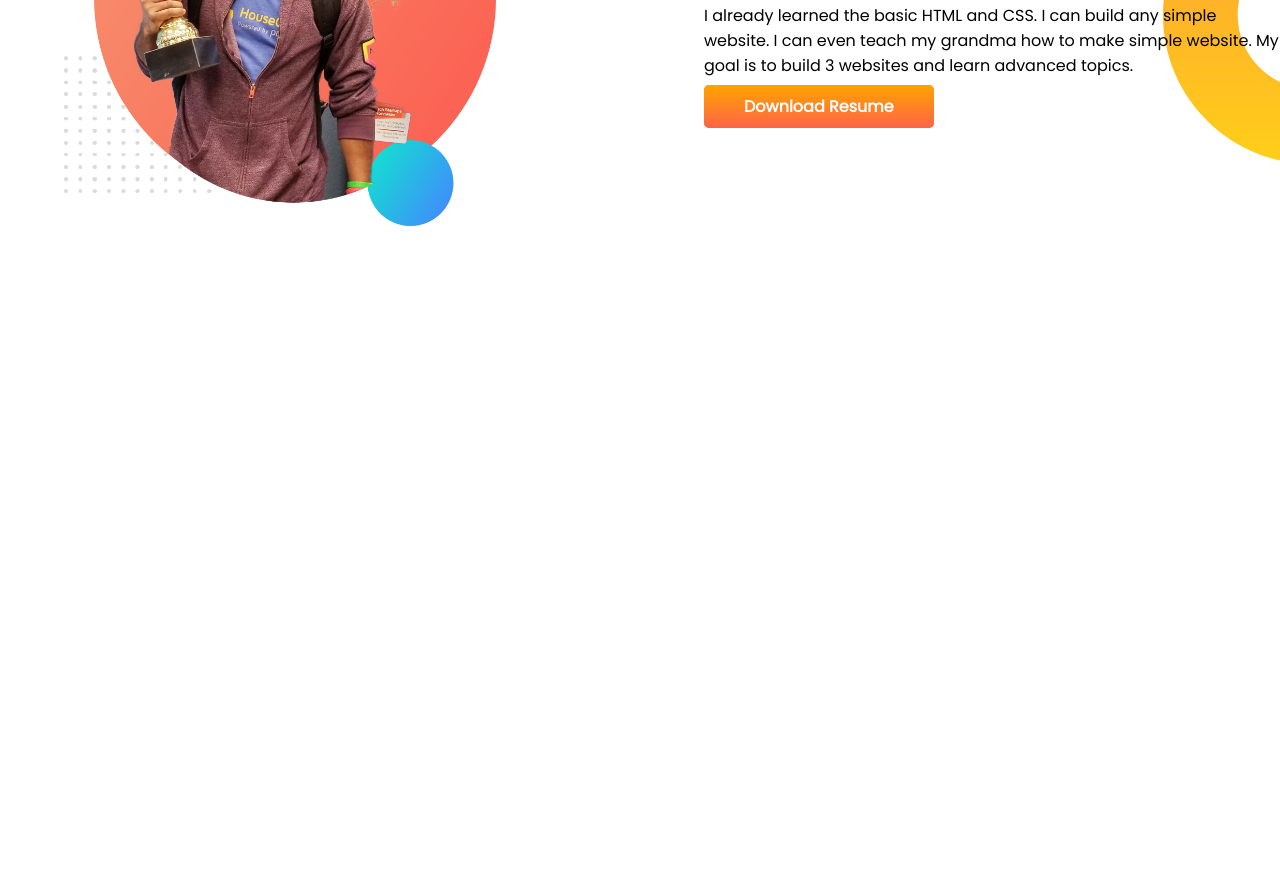
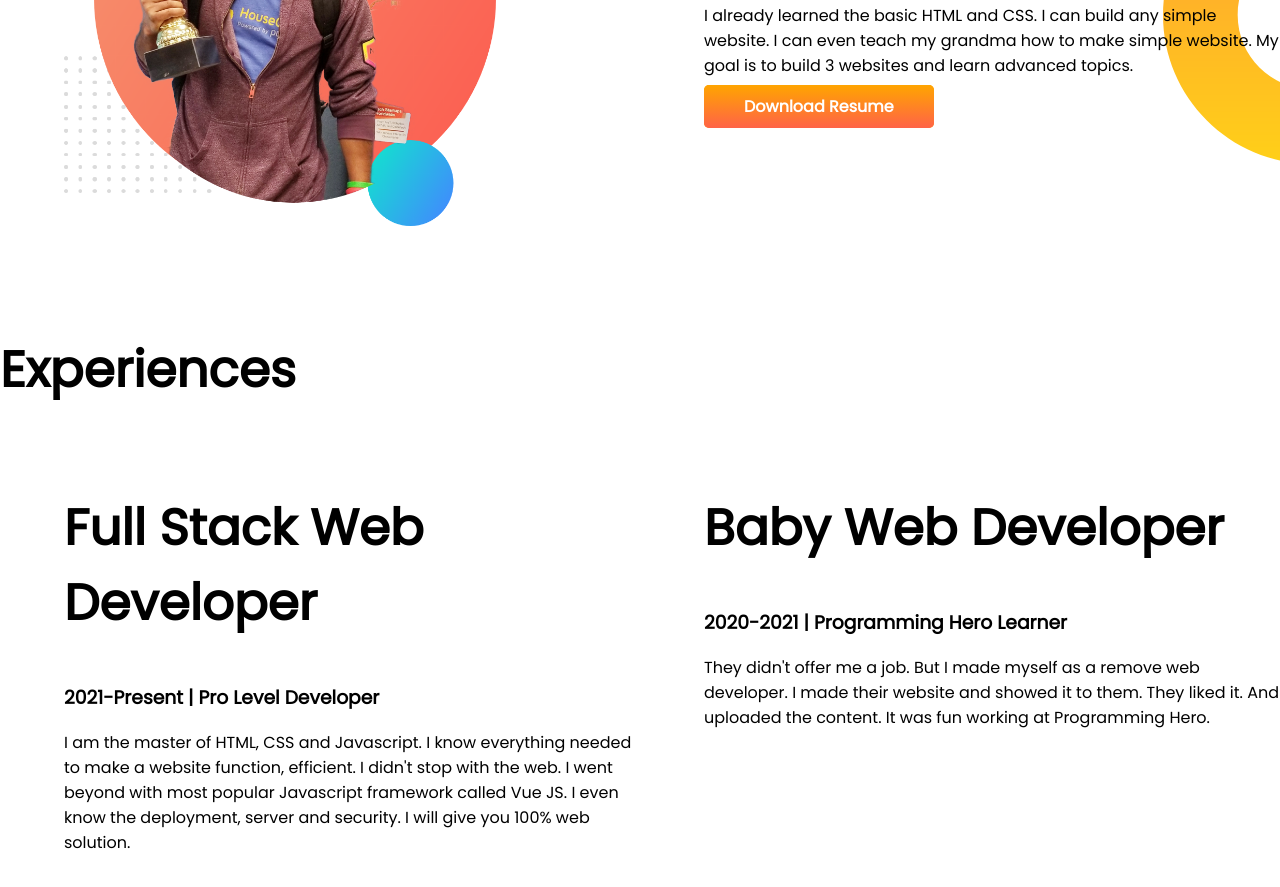
Before and after one commit to masudcn29/developer-portfolio, a plain HTML site: page index.html in a window 1280 px wide. Shown: the part 766-1653 px from the top of the page. Before the commit the page ends 1099 px from the top, so only its background shows below. Drawn offline with Linux system fonts and the light colour scheme.

Commit message:
Experience added

```diff
--- a/index.html
+++ b/index.html
@@ -13,7 +13,7 @@
 </head>
 
 <body>
-    <section class="top-banner">
+    <section class="top-banner flexible-container">
         <div class="half-width">
             <h1>Welcome to</h1>
             <h1><span class="oranger-color">M R</span> World!</h1>
@@ -29,7 +29,7 @@
             <img src="images/M-R-Masud.png" alt="">
         </div>
     </section>
-    <section class="drem-big">
+    <section class="drem-big flexible-container">
         <div class="half-width">
             <img src="images/jhankar.png" alt="">
         </div>
@@ -42,6 +42,27 @@
         </div>
 
     </section>
+    <section class="experience-area">
+        <h1>Experiences</h1>
+        <div class="flexible-container">
+            <div class="half-width">
+                <h1>Full Stack Web Developer</h1>
+                <h3>2021-Present | Pro Level Developer</h3>
+                <p>I am the master of HTML, CSS and Javascript. I know everything needed to make a website function,
+                    efficient. I didn't stop with the web. I went beyond with most popular Javascript framework called
+                    Vue
+                    JS. I even know the deployment, server and security. I will give you 100% web solution.</p>
+            </div>
+            <div class="half-width">
+                <h1>Baby Web Developer</h1>
+                <h3>2020-2021 | Programming Hero Learner</h3>
+                <p>They didn't offer me a job. But I made myself as a remove web developer. I made their website and
+                    showed
+                    it to them. They liked it. And uploaded the content. It was fun working at Programming Hero.</p>
+            </div>
+        </div>
+
+    </section>
 </body>
 
 </html>
--- a/style.css
+++ b/style.css
@@ -8,7 +8,7 @@ h1{
 .oranger-color{color: orange;
 
 }
-section{
+.flexible-container{
     display: flex;
     margin-bottom: 100px;
 }
```
